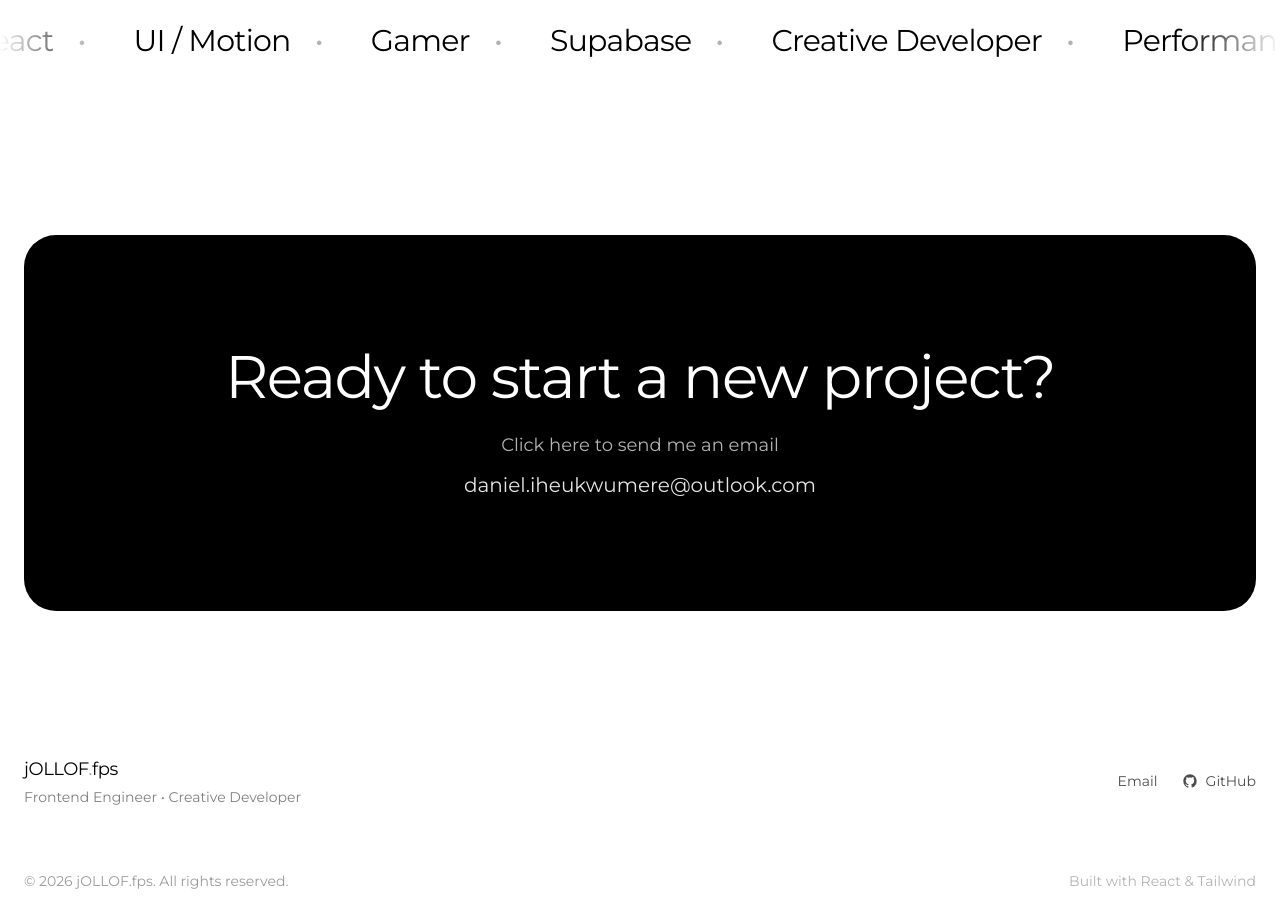
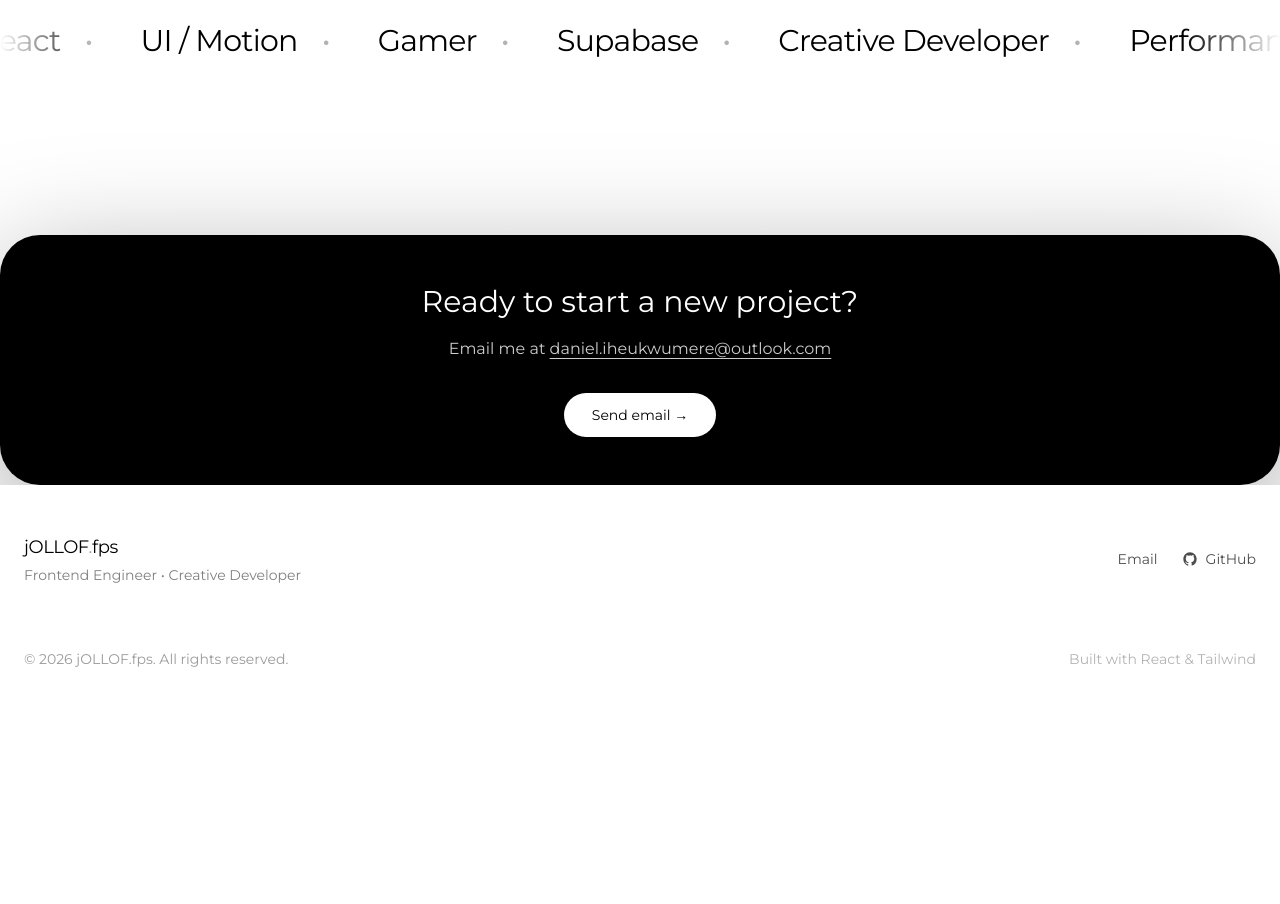
Before and after one commit to danielSuperOhh/jollofPortfolio, a React (Vite) app: page / in a window 1280 px wide. Shown: the part 3880-4784 px from the top of the page. After the commit the page ends 4597 px from the top, so only its background shows below. Built offline with nearby package versions, Linux system fonts and the light colour scheme.

Commit message:
overlapping issues fixed

```diff
--- a/src/components/ContactCTA.jsx
+++ b/src/components/ContactCTA.jsx
@@ -1,65 +1,48 @@
 import React from "react";
 
 export default function ContactCTA() {
-  const email = "daniel.iheukwumere@outlook.com";
+  return (
+    <div className="mt-24">
+      <div
+        className="
+          rounded-[40px]
+          bg-black text-white
+          dark:bg-white dark:text-black
+          p-10 sm:p-12
+          text-center
+          shadow-[0_30px_120px_rgba(0,0,0,0.35)]
+        "
+      >
+        <p className="text-3xl font-light leading-tight">
+          Ready to start a new project?
+        </p>
 
-  return (
-    <section className="bg-white dark:bg-black transition-colors py-16 md:py-24">
+        <p className="mt-4 text-sm sm:text-base font-light opacity-80">
+          Email me at{" "}
+          <a
+            className="underline underline-offset-4 break-all"
+            href="mailto:daniel.iheukwumere@outlook.com"
+          >
+            daniel.iheukwumere@outlook.com
+          </a>
+        </p>
 
-      <div className="mx-auto max-w-7xl px-6">
-
-        <a
-          href={`mailto:${email}?subject=New Project Inquiry&body=Hi Daniel,%0D%0A%0D%0AI would like to discuss a project with you.`}
-          className="
-            block
-            rounded-[32px]
-            bg-black dark:bg-white
-            text-white dark:text-black
-
-            px-8 py-20 md:py-28
-
-            text-center
-
-            transition-all duration-300
-            hover:scale-[1.01]
-            hover:shadow-[0_30px_100px_rgba(0,0,0,0.35)]
-
-            cursor-pointer
-          "
-        >
-
-          <h2
+        <div className="mt-8 flex justify-center">
+          <a
+            href="mailto:daniel.iheukwumere@outlook.com?subject=Project%20Inquiry&body=Hi%20Daniel%2C%0D%0A%0D%0A"
             className="
-              text-3xl sm:text-4xl md:text-5xl lg:text-6xl
-              font-light
-              tracking-tight
+              inline-flex items-center justify-center
+              rounded-full px-7 py-3
+              bg-white text-black
+              dark:bg-black dark:text-white
+              text-sm font-light
+              transition hover:opacity-90 active:scale-95
             "
           >
-            Ready to start a new project?
-          </h2>
-
-          <p className="
-            mt-6
-            text-base sm:text-lg
-            font-light
-            opacity-70
-          ">
-            Click here to send me an email
-          </p>
-
-          <p className="
-            mt-3
-            text-lg sm:text-xl
-            font-light
-            opacity-90
-          ">
-            {email}
-          </p>
-
-        </a>
-
+            Send email →
+          </a>
+        </div>
       </div>
-
-    </section>
+    </div>
   );
 }
--- a/src/components/ContactCards.jsx
+++ b/src/components/ContactCards.jsx
@@ -1,29 +1,55 @@
 import React from "react";
 import CopyField from "./CopyField";
 
-export default function ContactCards() {
+function CardShell({ title, desc, children }) {
   return (
-    <div className="space-y-6">
-
-      <div className="bg-black/5 dark:bg-white/5 p-6 rounded-3xl">
-        <p className="text-xl text-black dark:text-white pb-[10px]">Direct</p>
-
-        <CopyField
-          label="Email"
-          value="daniel.iheukwumere@outlook.com"
-        />
-      </div>
-
-      <div className="bg-black/5 dark:bg-white/5 p-6 rounded-3xl">
-        <p className="text-xl text-black dark:text-white">
-          Availability
-        </p>
-
-        <p className="text-black/60 dark:text-white/60 mt-2">
-          Freelance • Contract • Collab
-        </p>
-      </div>
-
+    <div className="w-full rounded-[34px] bg-black/5 dark:bg-white/5 p-6 sm:p-7 transition-colors overflow-hidden">
+      <p className="text-xl font-light text-black dark:text-white">{title}</p>
+      <p className="mt-3 text-sm sm:text-base font-light leading-relaxed text-black/55 dark:text-white/55">
+        {desc}
+      </p>
+      <div className="mt-6">{children}</div>
     </div>
   );
 }
+
+export default function ContactCards() {
+  return (
+    <div className="w-full space-y-6 min-w-0">
+      <CardShell title="Direct" desc="Copy my email and reach out instantly.">
+        <CopyField label="Email" value="daniel.iheukwumere@outlook.com" />
+      </CardShell>
+
+      <CardShell title="Perfect first message" desc="Fastest reply if you include:">
+        <ul className="space-y-2 text-sm font-light text-black/70 dark:text-white/70">
+          <li className="flex gap-3">
+            <span className="mt-2 h-1.5 w-1.5 rounded-full bg-black/40 dark:bg-white/40" />
+            What are we building?
+          </li>
+          <li className="flex gap-3">
+            <span className="mt-2 h-1.5 w-1.5 rounded-full bg-black/40 dark:bg-white/40" />
+            Timeline / deadline
+          </li>
+          <li className="flex gap-3">
+            <span className="mt-2 h-1.5 w-1.5 rounded-full bg-black/40 dark:bg-white/40" />
+            Links / references
+          </li>
+        </ul>
+      </CardShell>
+
+      <CardShell title="Availability" desc="Open to freelance, contract, and collabs.">
+        <div className="flex flex-wrap gap-2">
+          <span className="rounded-full px-4 py-2 text-sm font-light bg-black/5 dark:bg-white/5 text-black/70 dark:text-white/70">
+            Freelance
+          </span>
+          <span className="rounded-full px-4 py-2 text-sm font-light bg-black/5 dark:bg-white/5 text-black/70 dark:text-white/70">
+            Contract
+          </span>
+          <span className="rounded-full px-4 py-2 text-sm font-light bg-black/5 dark:bg-white/5 text-black/70 dark:text-white/70">
+            Collab
+          </span>
+        </div>
+      </CardShell>
+    </div>
+  );
+}
--- a/src/components/CopyField.jsx
+++ b/src/components/CopyField.jsx
@@ -1,38 +1,66 @@
 import React, { useState } from "react";
-import {
-  DocumentDuplicateIcon,
-  CheckIcon,
-} from "@heroicons/react/24/outline";
+import { DocumentDuplicateIcon, CheckIcon } from "@heroicons/react/24/outline";
 
 export default function CopyField({ label, value }) {
   const [copied, setCopied] = useState(false);
 
   const copy = async () => {
-    await navigator.clipboard.writeText(value);
+    try {
+      await navigator.clipboard.writeText(value);
+    } catch {
+      const ta = document.createElement("textarea");
+      ta.value = value;
+      document.body.appendChild(ta);
+      ta.select();
+      document.execCommand("copy");
+      document.body.removeChild(ta);
+    }
     setCopied(true);
     setTimeout(() => setCopied(false), 1200);
   };
 
   return (
-    <div className="rounded-2xl border border-black/10 dark:border-white/10 bg-white/70 dark:bg-black/40 px-4 py-3">
-      <p className="text-xs text-black/45 dark:text-white/45">{label}</p>
+    <div
+      className="
+        w-full
+        rounded-2xl
+        border border-black/10 dark:border-white/10
+        bg-white/70 dark:bg-black/40
+        px-4 py-3
+        overflow-hidden
+      "
+    >
+      <p className="text-xs font-light text-black/45 dark:text-white/45">
+        {label}
+      </p>
 
-      <div className="mt-2 flex justify-between items-center gap-3">
-        <p className="truncate text-sm text-black dark:text-white">
+      <div className="mt-2 flex items-center justify-between gap-3 min-w-0">
+        <p className="min-w-0 flex-1 text-sm sm:text-base font-light text-black/80 dark:text-white/80 break-all">
           {value}
         </p>
 
         <button
+          type="button"
           onClick={copy}
-          className="flex items-center gap-2 rounded-full px-3 py-1.5 text-xs bg-black text-white dark:bg-white dark:text-black"
+          className="
+            shrink-0
+            inline-flex items-center gap-2
+            rounded-full px-3 py-1.5
+            text-xs font-light
+            bg-black text-white
+            dark:bg-white dark:text-black
+            transition hover:opacity-90 active:scale-95
+          "
         >
           {copied ? (
             <>
-              <CheckIcon className="h-4 w-4" /> Copied
+              <CheckIcon className="h-4 w-4" />
+              Copied
             </>
           ) : (
             <>
-              <DocumentDuplicateIcon className="h-4 w-4" /> Copy
+              <DocumentDuplicateIcon className="h-4 w-4" />
+              Copy
             </>
           )}
         </button>
--- a/src/pages/Contact.jsx
+++ b/src/pages/Contact.jsx
@@ -13,11 +13,11 @@ export default function Contact() {
     <main className="bg-white dark:bg-black transition-colors">
       <div className="max-w-7xl mx-auto px-6 pt-32 pb-32">
         <ContactHero />
-        <div className="grid lg:grid-cols-12 gap-10 mt-20">
-          <div className="lg:col-span-7">
+        <div className="mt-20 grid grid-cols-1 gap-10 lg:grid-cols-12 lg:gap-10 min-w-0">
+          <div className="lg:col-span-7 min-w-0">
             <ContactForm />
           </div>
-          <div className="lg:col-span-5">
+          <div className="lg:col-span-5 min-w-0">
             <ContactCards />
           </div>
         </div>
```
